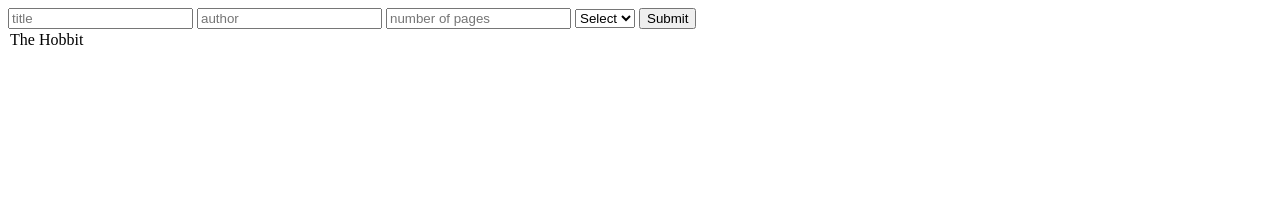
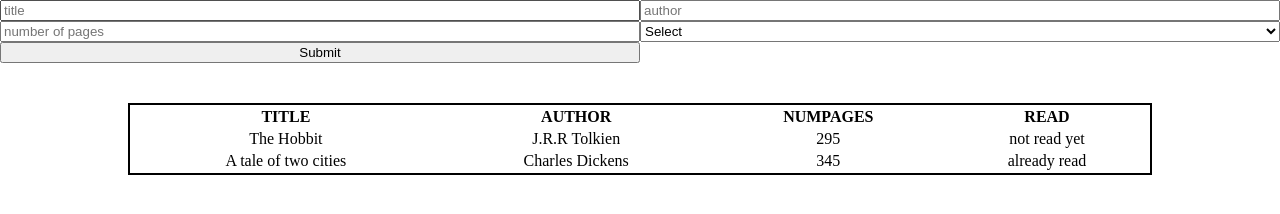
Before and after one commit to JoshuaEnnisDev/library, a plain HTML site: page index.html in a window 1280 px wide. Drawn offline with Linux system fonts and the light colour scheme.

Commit message:
Dynamic table logs books

```diff
--- a/index.html
+++ b/index.html
@@ -5,6 +5,7 @@
     <meta http-equiv="X-UA-Compatible" content="IE=edge">
     <meta name="viewport" content="width=device-width, initial-scale=1.0">
     <script src="main.js" defer></script>
+    <link rel="stylesheet" href="style.css">
     <title>Objects</title>
 </head>
 <body>
@@ -18,9 +19,10 @@
             <option value = 0>No</option>
         </select>
         <button>Submit</button>
-        <table>
+    </form>
+    <table>
 
-        </table>
-    </form>
+    </table>
+
 </body>
 </html>
--- a/main.js
+++ b/main.js
@@ -11,27 +11,27 @@ function main()
         e.preventDefault(); // prevents the form form thinking the button is sending get request
         addBookToLibrary(bookArray);
     });
-    display(bookArray, bookArray[0]);
+    //createTable(bookArray);
+    getTableRowData(theHobbit);
+    getTableData(bookArray);
+   // display(bookArray, bookArray[0]);
 }
 main()
 
 
 function Book(title, author, numPages, read)
 {
-    this.title = title,
-    this.author = author,
-    this.numPages = numPages,
+    this.title = title;
+    this.author = author;
+    this.numPages = numPages;
     this.read = read ? "already read" : "not read yet";
 
     this.info = function()
     {
         return `${this.title} by ${this.author}, ${this.numPages} pages, ${this.read}`;
     }
+    console.log(typeof this.info === 'function');
 }
-
-
-
-
 
 function addBookToLibrary(array)
 {
@@ -44,9 +44,75 @@ function addBookToLibrary(array)
     return console.log(array);
 }
 
+
+function createTable(obj)
+{
+    let table = document.querySelector('table');
+
+    for (let i = 0; i < 4; i++)
+    {
+        let row = document.createElement("TR");
+    }
+}
 function display(array, book)
-{   let table = document.querySelector('table');
+{
+    let titleRow = table.querySelector("#titleRow");
+    let title = document.createElement("TD");
+    title.textContent = book.title;
+
+    titleRow.appendChild(title);
+
+    array.forEach(book => {
+
+
+    });
+}
+
+function getTableRowData(obj)
+{
+    let table = document.querySelector('table');
     let tr = document.createElement("TR");
-    tr.textContent = book.title;
     table.appendChild(tr);
+    rowArray = Object.keys(obj);
+    rowArray.forEach(key => {
+
+        if(key !== "info" )
+        {
+            let th = document.createElement("TH");
+            th.id = key;
+            th.innerHTML = key.toUpperCase();
+            tr.appendChild(th);
+        }
+
+    });
 }
+
+function getTableData(array)
+{
+    let table = document.querySelector("table");
+
+
+
+    array.forEach(book => {
+
+        let row = document.createElement("TR");
+        let title = document.createElement("TD");
+        let author = document.createElement("TD");
+        let pages = document.createElement("TD");
+        let read = document.createElement("TD");
+
+        table.appendChild(row);
+
+        title.innerHTML = book.title;
+        row.appendChild(title);
+
+        author.innerHTML = book.author;
+        row.appendChild(author);
+
+        pages.innerHTML = book.numPages;
+        row.appendChild(pages);
+
+        read.innerHTML = book.read;
+        row.appendChild(read);
+    });
+}
--- /dev/null
+++ b/style.css
@@ -0,0 +1,19 @@
+*{
+    margin: 0;
+}
+
+form{
+    display:grid;
+    grid-template-columns: 1fr 1fr;
+}
+
+table{
+    border: 2px solid;
+    width: 80%;
+    margin-left: auto;
+    margin-right: auto;
+    margin-top: 5vh;
+}
+tr, th, td {
+   text-align: center;
+}
```
